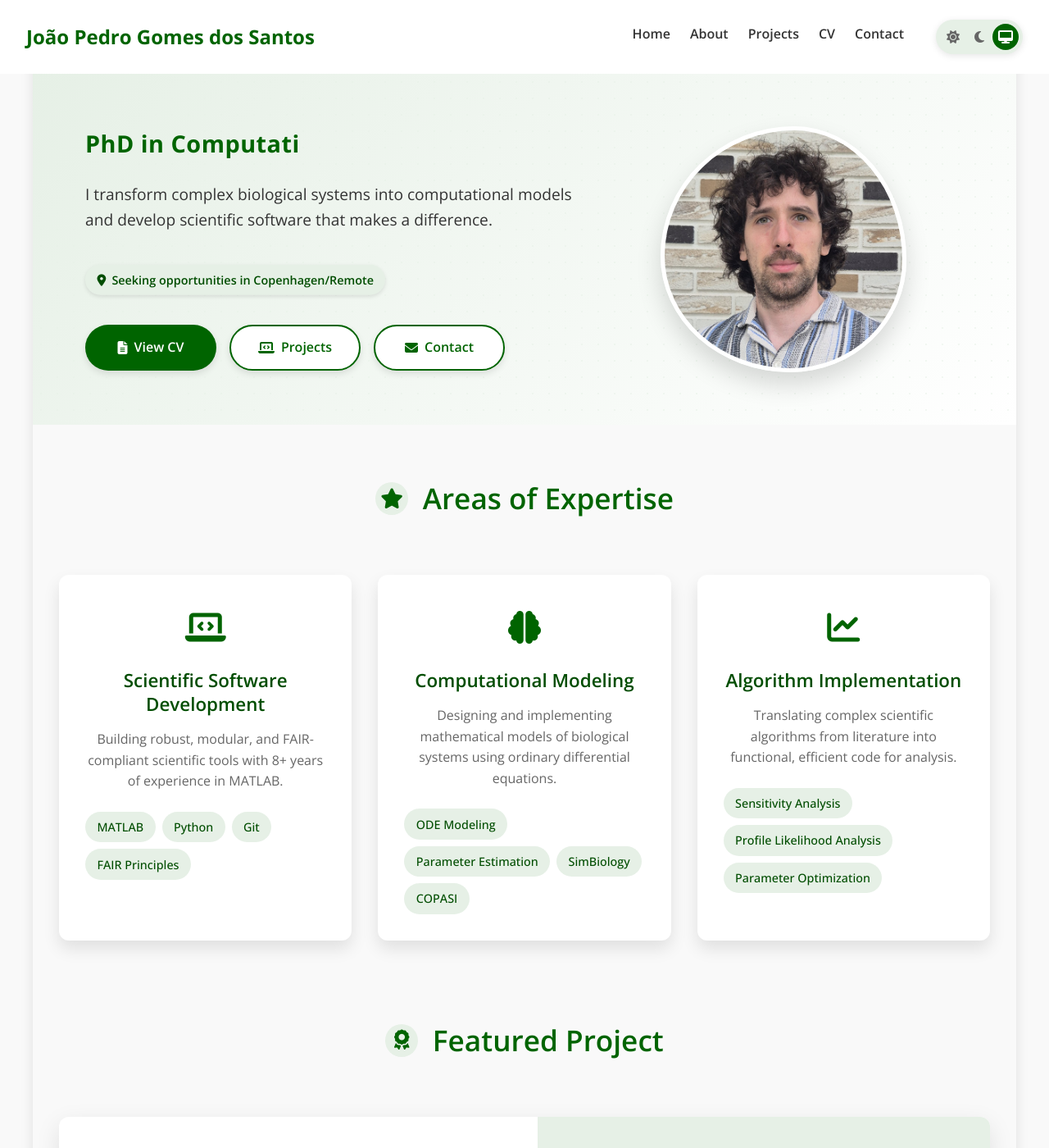
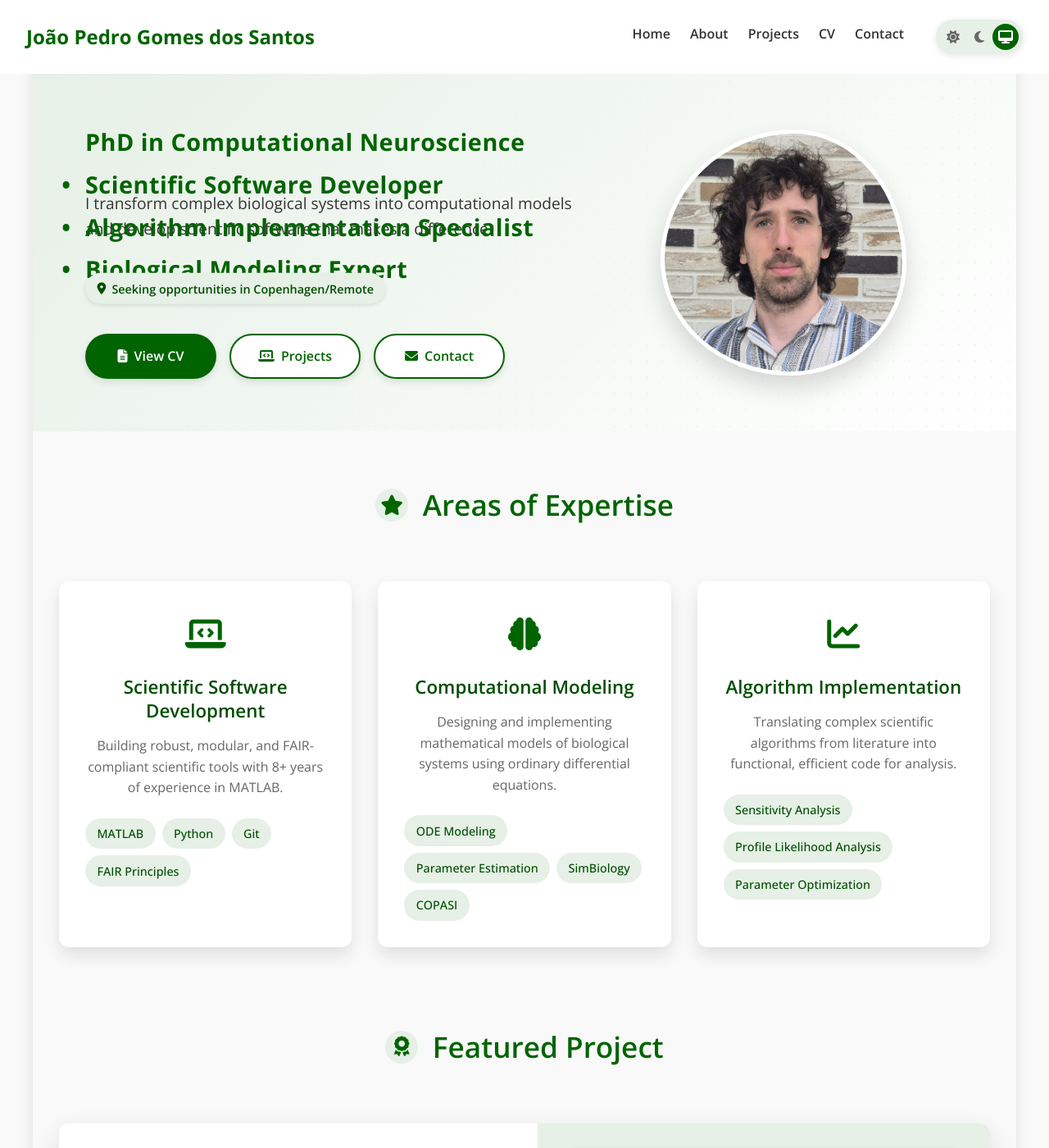
Before and after one commit to jpgsantos/jpgsantos.github.io, a Jekyll site: the page built from index.md, in a window 1280 px wide and 1400 px high. Shown: the whole window at 82% size. Built offline with Jekyll 4.4.1, drawn with Linux system fonts in a browser that asks for light colours; some of the changed lines change nothing that is shown.

Commit message:
remove typewriter text and small fix for buttons

```diff
--- a/assets/js/animations.js
+++ b/assets/js/animations.js
@@ -1,52 +1,6 @@
 // Consolidated animations for all pages
 document.addEventListener('DOMContentLoaded', function() {
-  // Typewriter Effect - only for home page
-  const typewriterElement = document.getElementById('typewriter-text');
-  if (typewriterElement) {
-    const phrases = [
-      "PhD in Computational Neuroscience",
-      "Scientific Software Developer",
-      "Algorithm Implementation Specialist",
-      "Biological Modeling Expert"
-    ];
-
-    let phraseIndex = 0;
-    let charIndex = 0;
-    let isDeleting = false;
-
-    function typeEffect() {
-      const currentPhrase = phrases[phraseIndex];
-
-      if (isDeleting) {
-        // Removing characters
-        typewriterElement.textContent = currentPhrase.substring(0, charIndex - 1);
-        charIndex--;
-      } else {
-        // Adding characters
-        typewriterElement.textContent = currentPhrase.substring(0, charIndex + 1);
-        charIndex++;
-      }
-
-      // Speed controls
-      let typeSpeed = isDeleting ? 50 : 100;
-
-      // If complete, start deleting after pause
-      if (!isDeleting && charIndex === currentPhrase.length) {
-        isDeleting = true;
-        typeSpeed = 1500; // Pause at end of phrase
-      } else if (isDeleting && charIndex === 0) {
-        isDeleting = false;
-        // Move to next phrase
-        phraseIndex = (phraseIndex + 1) % phrases.length;
-        typeSpeed = 500; // Pause before starting new phrase
-      }
-
-      setTimeout(typeEffect, typeSpeed);
-    }
-
-    // Start typing effect
-    setTimeout(typeEffect, 1000);
-  }
+  // Note: Typewriter effect has been removed
 
   // Scroll Animations - for all pages
   // Map of page-specific selectors to animate on scroll
--- a/assets/style.css
+++ b/assets/style.css
@@ -498,8 +498,9 @@ section:last-child {
   font-weight: 600;
   box-shadow: 0 4px 8px var(--shadow);
   transition: all var(--transition);
-  width: 180px;
+  min-width: max-content;
   text-align: center;
+  white-space: nowrap;
 }
 
 .button:hover {
--- a/index.md
+++ b/index.md
@@ -7,8 +7,13 @@ title: Home
   <div class="hero-background"></div>
   <div class="hero-content">
     <div class="hero-text">
-      <div class="typewriter">
-        <h2 id="typewriter-text"></h2>
+      <div class="attributes-list">
+        <h2>
+          <span class="attribute-item">PhD in Computational Neuroscience</span>
+          <span class="attribute-item">Scientific Software Developer</span>
+          <span class="attribute-item">Algorithm Implementation Specialist</span>
+          <span class="attribute-item">Biological Modeling Expert</span>
+        </h2>
       </div>
       <p class="hero-description">I transform complex biological systems into computational models and develop scientific software that makes a difference.</p>
       <div class="location-badge">
@@ -99,6 +104,36 @@ title: Home
   height: 300px;
 }
 
+/* Attributes list styling */
+.attributes-list h2 {
+  display: flex;
+  flex-direction: column;
+  gap: 0.2em;
+  font-size: 1.8em;
+  color: var(--primary-color);
+  font-weight: 700;
+  letter-spacing: 0.5px;
+  height: 50px;
+  margin: 0 0 1em 0;
+}
+
+.attribute-item {
+  position: relative;
+  display: block;
+}
+
+.attribute-item:not(:first-child) {
+  position: relative;
+  margin-top: 0.3em;
+}
+
+.attribute-item:not(:first-child)::before {
+  content: '•';
+  position: absolute;
+  left: -1em;
+  color: var(--primary-color);
+}
+
 @media (max-width: 992px) {
   .hero-content {
     flex-direction: column-reverse;
@@ -109,6 +144,12 @@ title: Home
   .hero-text {
     max-width: 100%;
     margin-bottom: 2em;
+  }
+
+  .attributes-list h2 {
+    margin: 0 auto 1em auto;
+    text-align: left;
+    display: inline-block;
   }
 
   .hero-image-container {
```
